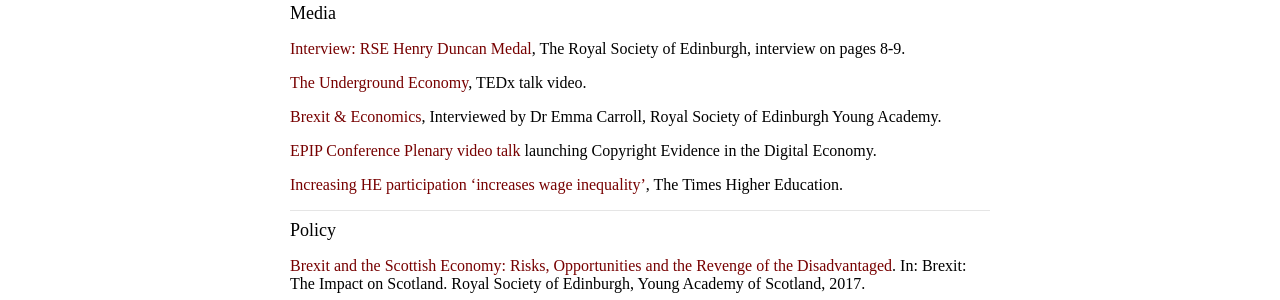
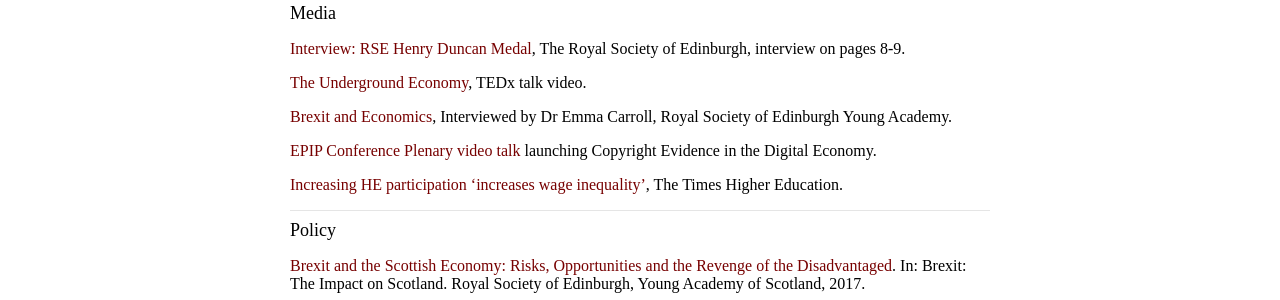
Before and after one commit to koutmeridis/koutmeridis.github.io, a Jekyll site: the page built from index.md, in a window 1280 px wide. Shown: the part 1308-1608 px from the top of the page. Built offline with Jekyll 4.4.1, drawn with Linux system fonts in a browser that asks for light colours; comment, search, counter and statistics services are not loaded.

Commit message:
Update index.md

```diff
--- a/index.md
+++ b/index.md
@@ -45,7 +45,7 @@ PhD Methods Training: Identifying Causal Effects, Finding Gaps in the Lit, Advic
 
 <a href="https://www.youtube.com/watch?v=wLvewC5f_dU">The Underground Economy</a>, TEDx talk video.
 
-<a href="https://researchtheheadlines.org/2017/09/21/talking-headlines-with-theo-koutmeridis-media-brexit-and-the-scottish-economy/">Brexit & Economics</a>, Interviewed by Dr Emma Carroll, Royal Society of Edinburgh Young Academy.
+<a href="https://researchtheheadlines.org/2017/09/21/talking-headlines-with-theo-koutmeridis-media-brexit-and-the-scottish-economy/">Brexit and Economics</a>, Interviewed by Dr Emma Carroll, Royal Society of Edinburgh Young Academy.
 
 <a href="https://www.youtube.com/watch?v=14DxSm2E5VU">EPIP Conference Plenary video talk</a> launching Copyright Evidence in the Digital Economy.
 
```
